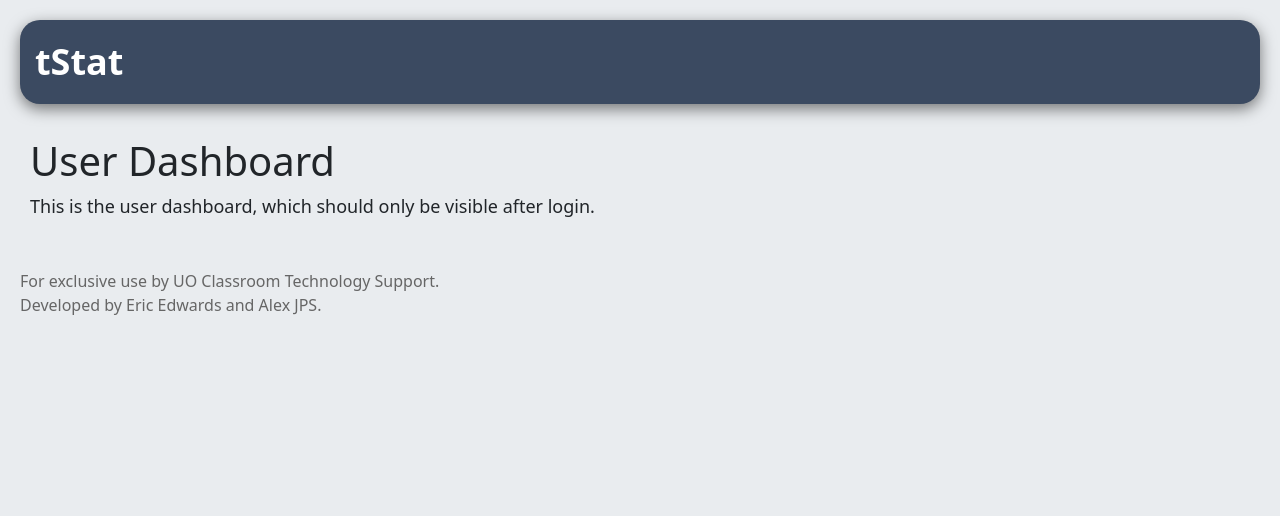
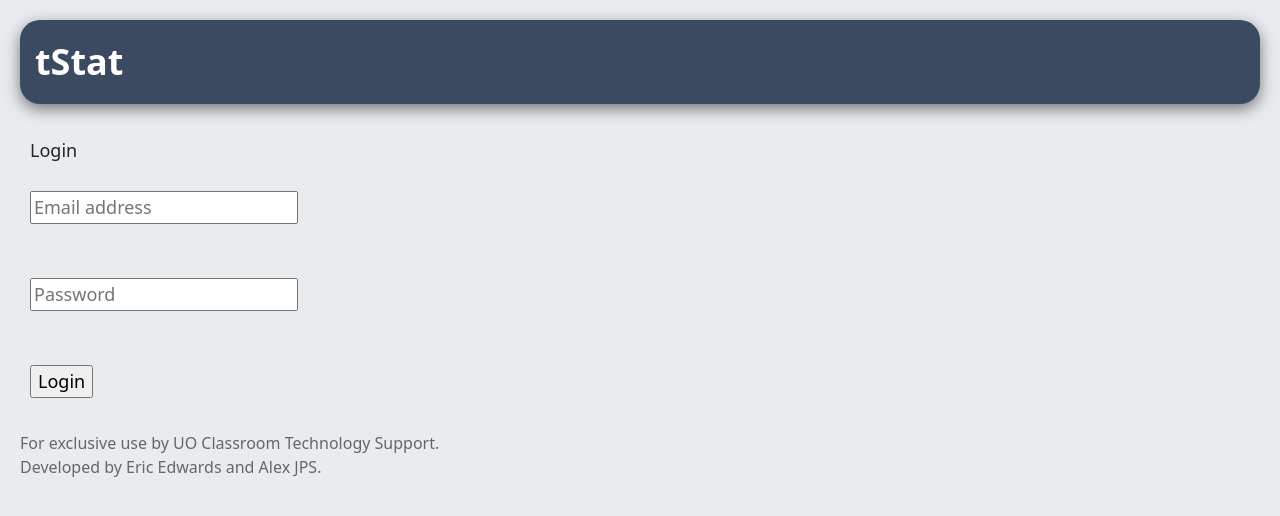
Before and after one commit to uoclass/statistik, a React (Create React App) app: page /login in a window 1280 px wide. Before the commit this address led to /. Shown: the top 516 px of the page. Built offline with nearby package versions, Linux system fonts and the light colour scheme.

Commit message:
Add username and password fields

```diff
--- a/src/App.css
+++ b/src/App.css
@@ -69,3 +69,7 @@ body {
   color: #666666;
   font-size: calc(8px + 1vmin);
 }
+
+.errorLabel {
+  color: red;
+}
--- a/src/pages/LoginPage.jsx
+++ b/src/pages/LoginPage.jsx
@@ -10,36 +10,90 @@
 // Packages
 import React from 'react';
 import { useNavigate } from "react-router-dom";
+import { useState } from "react";
 
 // Styles
 import "../App.css";
 
 import { useAuth } from "../provider/AuthProvider";
 
-function LoginPage() {
-    /* This component displays the login page.
-     */
+
+/* This needs to be refactored because it makes hook calls but is not a react compnenent.
+function HandleLogin() {
     const { setToken } = useAuth();
     const navigate = useNavigate();
+    console.log("Logging in...");
+    setToken("this is a test token");
+    navigate("/", {replace: true});
+    return null;
+}
+*/
 
-    // FIXME use login tutorial to implement login functionality
-    const handleLogin = () => {
-        setToken("this is a test token");
-        navigate("/", {replace: true});
-    };
+/* This component displays the login page.
+ */
+function LoginPage(props) {
+    const [email, setEmail] = useState("");
+    const [password, setPassword] = useState("");
+    const [emailError, setEmailError] = useState("");
+    const [passwordError, setPasswordError] = useState("");
 
-    setTimeout(() => {
-        handleLogin();
-    }, 3 * 1000);
+    const navigate = useNavigate();
 
-    return <div>
-        <h1>
-            Login Page
-        </h1>
-        <p>
-            This is the login page, which should only be visible to unauthenticated users (i.e. before login).
-        </p>
-    </div>;
+    const onButtonClick = () => {
+        // set initial error values to empty
+        setEmailError("");
+        setPasswordError("");
+
+        // make sure that fields were correctly filled out
+        if (email === "") {
+            setEmailError("Please enter your email address");
+        }
+        if (!/^[\w-\.]+@([\w-]+\.)+[\w-]{2,4}$/.test(email)) {
+            setEmailError('Please enter a valid email address');
+            return;
+        }
+        if (password === "") {
+            setPasswordError("Please enter your password");
+        }
+
+        // make calls to verify authentication here
+
+        // HandleLogin()
+    }
+
+    return (
+        <>
+            <div className={"titleContainer"}>
+                <div>Login</div>
+            </div>
+            <br />
+            <div className={"inputContainer"}>
+                <input
+                    value={email}
+                    placeholder="Email address"
+                    onChange={(e) => setEmail(e.target.value)}
+                    className={"inputBox"}
+                />
+                <br />
+                <label className={"errorLabel"}>{emailError}</label>
+            </div>
+            <br />
+            <div className={"inputContainer"}>
+                <input
+                    value={password}
+                    placeholder="Password"
+                    onChange={(e) => setPassword(e.target.value)}
+                    className={"inputBox"}
+                />
+                <br />
+                <label className={"errorLabel"}>{passwordError}</label>
+            </div>
+            <br />
+            <div className={"inputContainer"}>
+                <input className={"inputButton"} type="button" onClick={onButtonClick} value="Login" />
+            </div>
+        </>
+    )
 }
 
 export default LoginPage;
```
